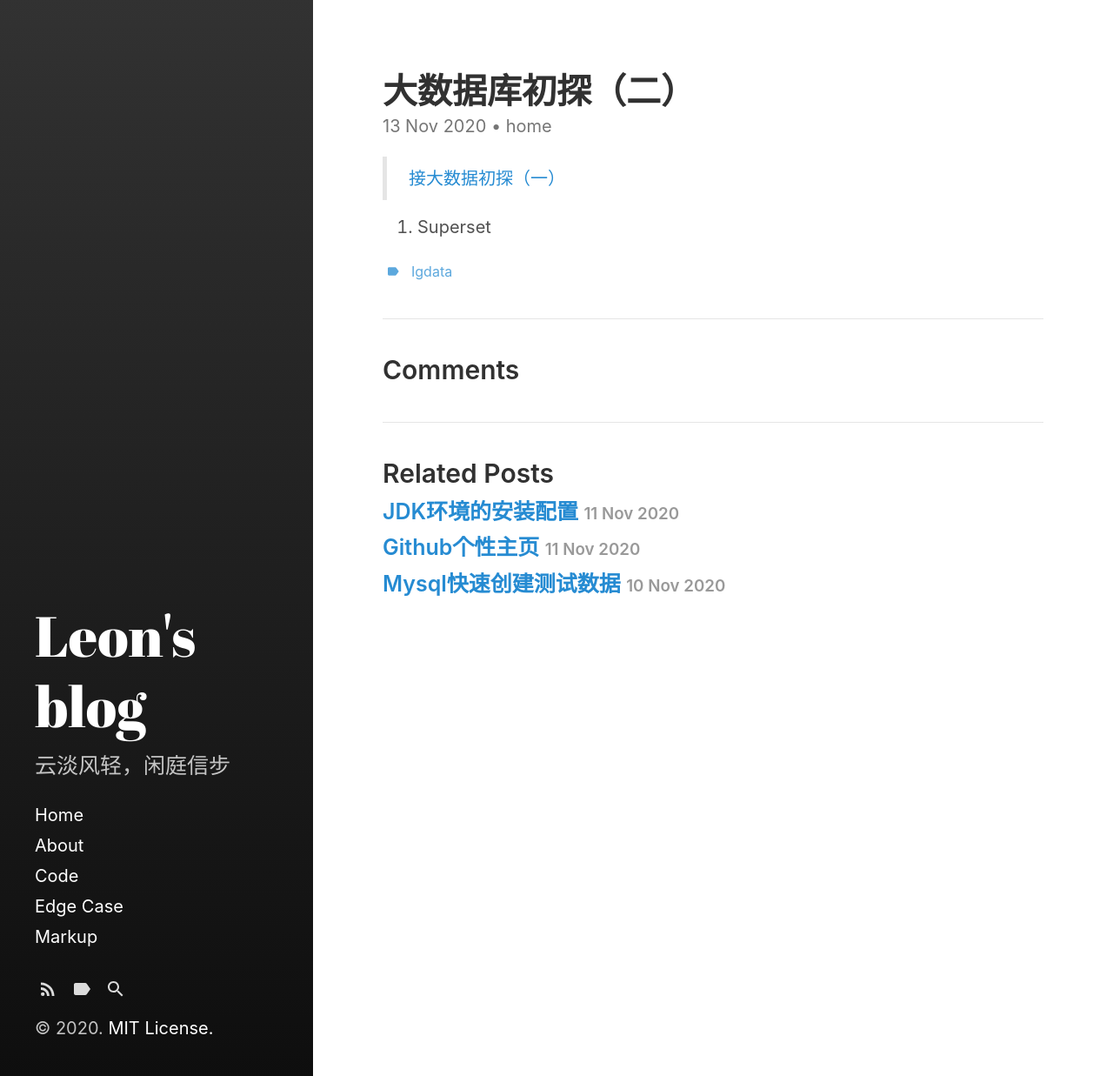
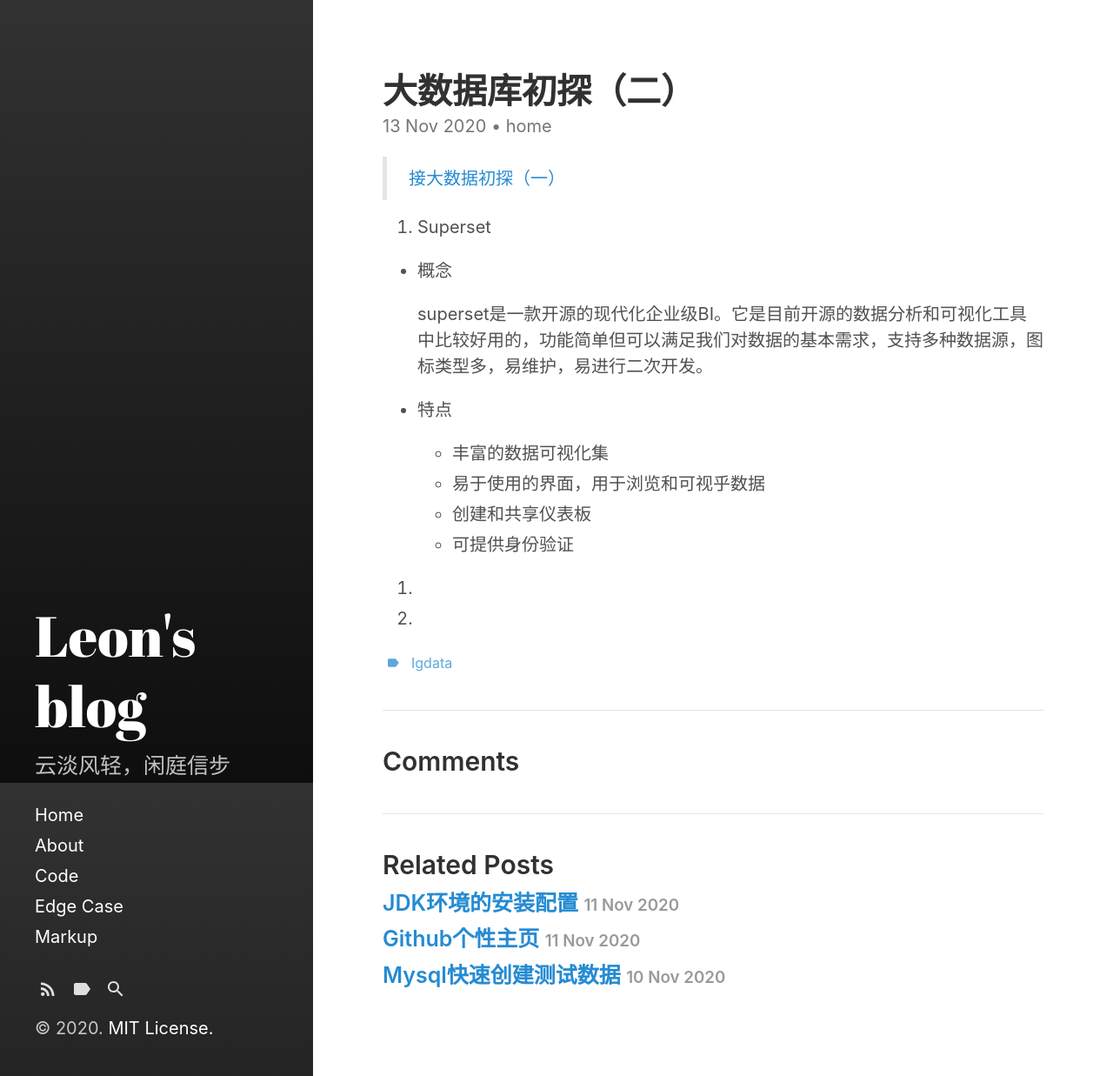
Before and after one commit to WnLeon/blog, a Jekyll site: the page built from _posts/2020-11-13-大数据初探（二）.md, in a window 1280 px wide and 1237 px high. Shown: the whole window at 87% size. Built offline with Jekyll 4.4.1, drawn with Linux system fonts in a browser that asks for light colours.

Commit message:
update 大数据初探（二） 2020/11/13

```diff
--- a/_posts/2020-11-13-大数据初探（二）.md
+++ b/_posts/2020-11-13-大数据初探（二）.md
@@ -11,3 +11,17 @@ excerpt_separator: <!--more-->
 <!--more-->
 
 4. Superset
+
+  - 概念
+
+    superset是一款开源的现代化企业级BI。它是目前开源的数据分析和可视化工具中比较好用的，功能简单但可以满足我们对数据的基本需求，支持多种数据源，图标类型多，易维护，易进行二次开发。
+
+  - 特点
+
+    - 丰富的数据可视化集
+    - 易于使用的界面，用于浏览和可视乎数据
+    - 创建和共享仪表板
+    - 可提供身份验证
+
+5.
+6.
```
